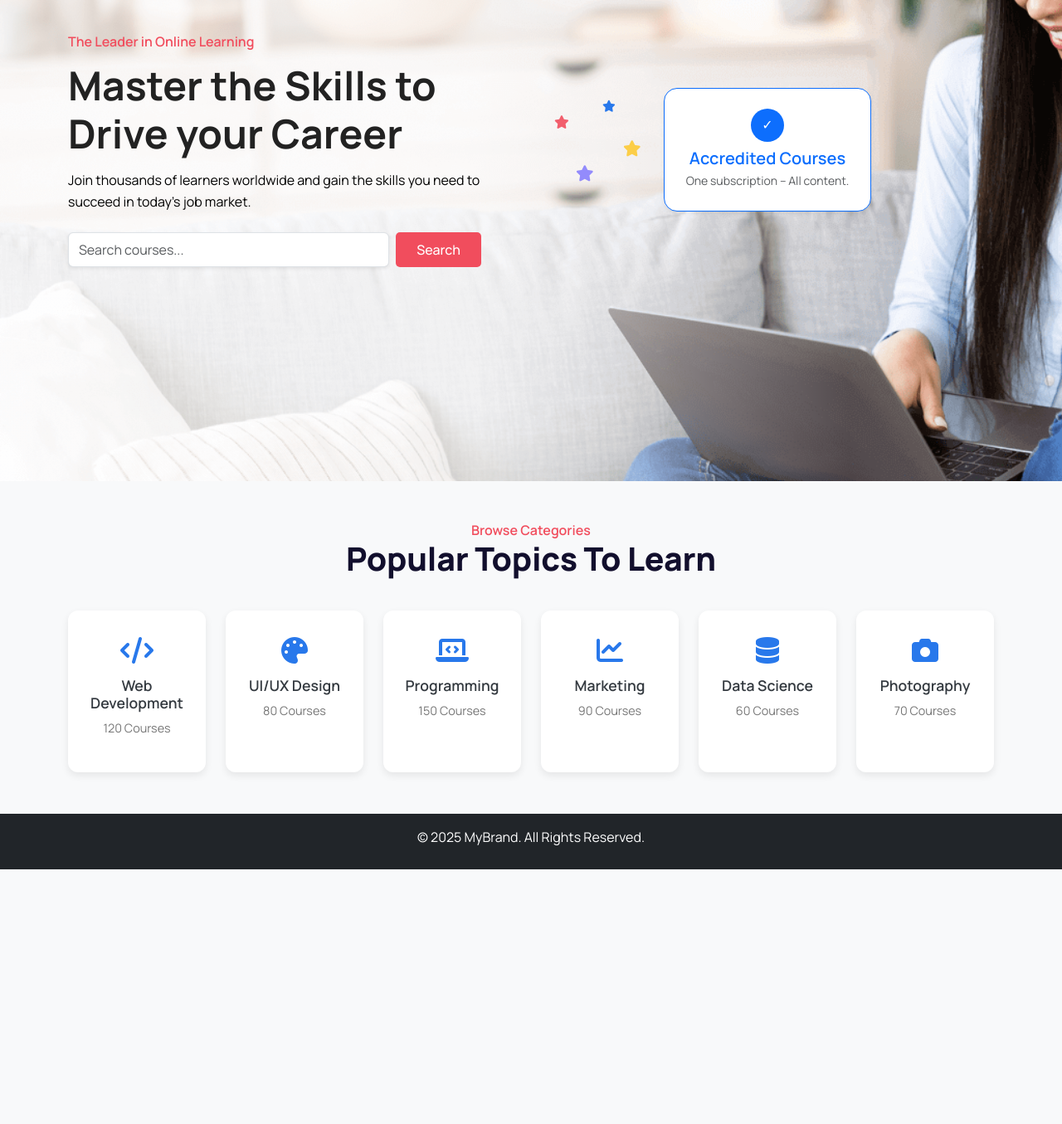
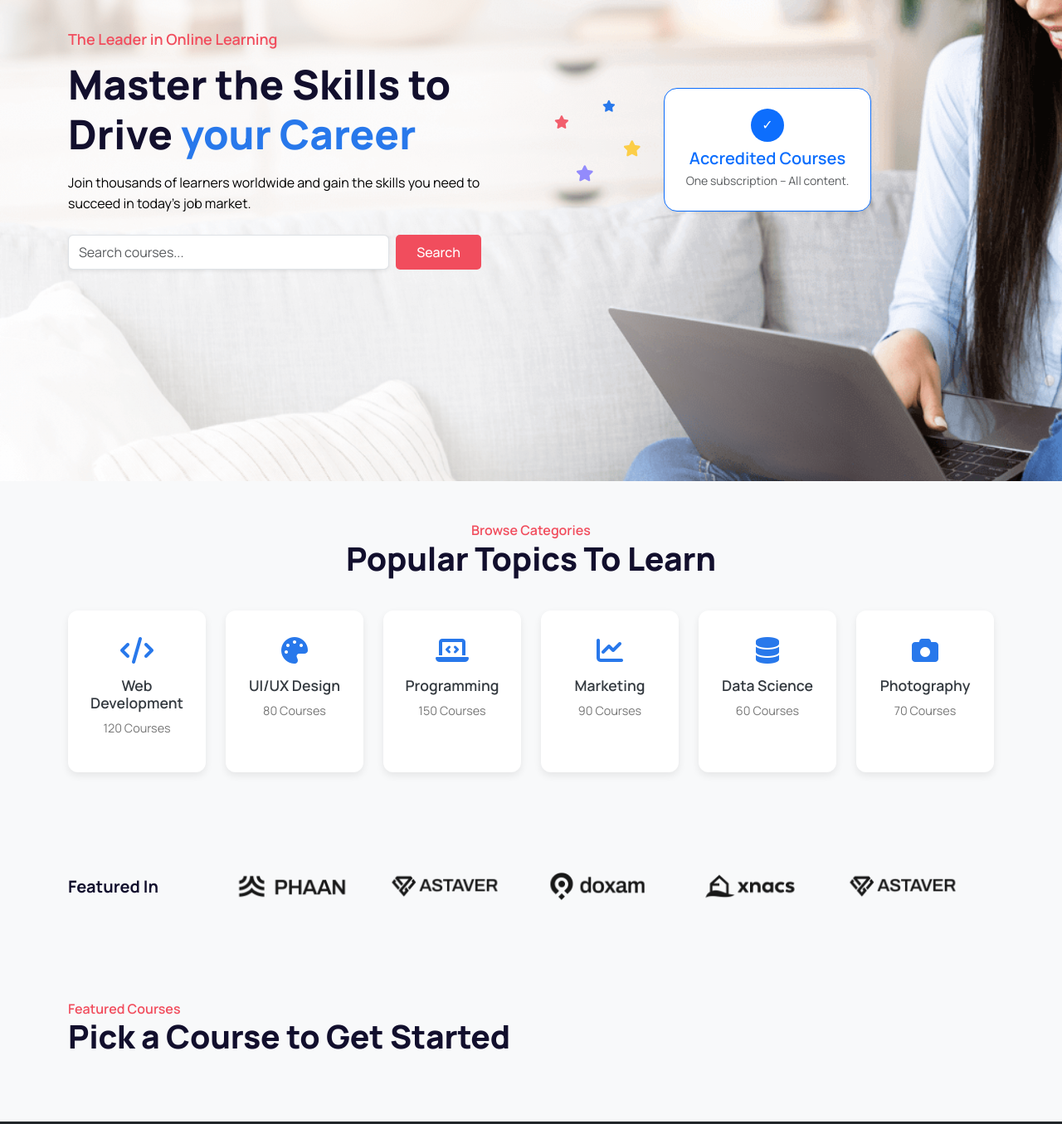
Before and after one commit to emonmahdi/tech-academy-website, a plain HTML site: page index.html in a window 1280 px wide. Shown: the part 300-1655 px from the top of the page at 83% size. Before the commit the page ends 1348 px from the top, so only its background shows below. Drawn offline with Linux system fonts and the light colour scheme.

Commit message:
featured course logo slider area done

```diff
--- a/css/style.css
+++ b/css/style.css
@@ -7,7 +7,7 @@
   --primary-color: #2878eb;
   --button-color: #f14d5d;
   --sub-text-color: #f14d5d;
-  --sub-title-color: #120F2D;
+  --sub-title-color: #120f2d;
 }
 /* Reset Default Browser Styles */
 * {
@@ -119,26 +119,25 @@ textarea:focus {
   outline: none;
 }
 
-
 /* ======================Common Section Styles Start====================== */
-#course-categories{
-    padding: 50px 0;;
+#course-categories, #featured-course-section {
+  padding: 50px 0;
 }
-.section-title{
+.section-title {
   text-align: center;
   margin-bottom: 40px;
 }
-.section-title h6{
+.section-title h6 {
   margin-bottom: 0;
-    color:var(--sub-text-color)
+  color: var(--sub-text-color);
 }
-.section-title h2{
-    color:var(--sub-title-color);
+.section-title h2 {
+  color: var(--sub-title-color);
   margin: 0 0 -10px 0;
   font-size: 39px;
   font-weight: 800;
   line-height: 46px;
-    letter-spacing: -.2px;
+  letter-spacing: -0.2px;
 }
 /* ======================Common Section Styles End====================== */
 /* ======================Navbar Start====================== */
@@ -202,11 +201,21 @@ textarea:focus {
 }
 
 .hero-text h1 {
-  font-weight: 700;
-  color: #222;
+  color: #120f2d;
+  margin: 0 0 15px 0;
+  font-size: 49px;
+  font-weight: 800;
+  line-height: 60px;
 }
-.hero-sub-short-text{
+.hightlight-text {
+  color: var(--primary-color);
+}
+.hero-sub-short-text {
   color: var(--sub-text-color);
+  font-size: 18px;
+  font-weight: 600;
+  line-height: 23px;
+  margin: 0 0 13px 0;
 }
 
 .hero-img {
@@ -289,7 +298,8 @@ textarea:focus {
    Hero Area End
 =================================================== */
 /* =================Course Categories Section Start============================ */
-.course-categories-section{}
+.course-categories-section {
+}
 
 .category-card {
   background: #fff;
@@ -354,13 +364,74 @@ textarea:focus {
   display: inline-block;
   padding: 8px 20px;
   border-radius: 5px;
-   color:#000;
+  color: #000;
   transition: 0.3s;
 }
-.overlay-content i:hover{
-   background-color:  var(--sub-text-color);
-   color:#fff;
+.overlay-content i:hover {
+  background-color: var(--sub-text-color);
+  color: #fff;
 }
 
+/* =================Course Categories Section End============================ */
+/* =================Features Section Start============================ */
+.featured-section {
+  display: flex;
+  flex-wrap: wrap;
+}
 
-/* =================Course Categories Section End============================ */
+.featured-title {
+  font-size: 20px;
+  font-weight: 700;
+  line-height: 28px;
+  color: #120f2d;
+  margin-bottom: 0;
+}
+
+.featured-logo-wrapper {
+  display: flex;
+  align-items: center;
+  height: 80px;
+}
+
+/* .featured-logo-wrapper {
+  width: 100%;
+  overflow: hidden;
+  position: relative;
+  height: 80px;
+} */
+
+.featured-logo-track {
+  transition: transform 0.6s ease-in-out;
+}
+
+.logo-item {
+  width: 160px;
+  margin-right: 1.5rem;
+  flex-shrink: 0;
+  transition: transform 0.3s ease, filter 0.3s ease;
+  opacity: 0.9;
+  filter: grayscale(100%);
+}
+
+/* .logo-item {
+  width: 140px;
+  margin-right: 1.5rem;
+  flex-shrink: 0;
+  opacity: 0.8;
+  filter: grayscale(100%);
+  transition: all 0.3s ease;
+  vertical-align: middle;
+} */
+
+.logo-item:hover {
+  filter: none;
+  transform: scale(1.05);
+  opacity: 1;
+}
+
+/* =================Features Section End============================ */
+/* =================Featured Course Section Start============================ */
+.featured-course-section .section-title{
+    text-align: left;
+}
+/* =================Featured Course Section End============================ */
--- a/index.html
+++ b/index.html
@@ -81,7 +81,10 @@
               <p class="hero-sub-short-text fw-semibold">
                 The Leader in Online Learning
               </p>
-              <h1 class="display-5">Master the Skills to Drive your Career</h1>
+              <h1 class="main-title">
+                Master the Skills to Drive
+                <span class="hightlight-text"> your Career</span>
+              </h1>
               <p class="mt-3">
                 Join thousands of learners worldwide and gain the skills you
                 need to succeed in today’s job market.
@@ -262,6 +265,63 @@
     </div>
     <!-- Course Categories End -->
 
+    <!-- Featured Section Start -->
+    <section id="featured-section">
+      <div class="container">
+        <div class="row align-items-center featured-section py-5">
+          <div class="col-md-2 d-flex align-items-center">
+            <h3 class="featured-title">Featured In</h3>
+          </div>
+          <div class="col-md-10">
+            <div class="featured-logo-wrapper overflow-hidden">
+              <div class="featured-logo-track d-flex" id="logoTrack">
+                <img
+                  src="assets/images/features/logo1.png"
+                  class="img-fluid logo-item"
+                  alt=""
+                />
+                <img
+                  src="assets/images/features/logo2.png"
+                  class="img-fluid logo-item"
+                  alt=""
+                />
+                <img
+                  src="assets/images/features/logo3.png"
+                  class="img-fluid logo-item"
+                  alt=""
+                />
+                <img
+                  src="assets/images/features/logo4.png"
+                  class="img-fluid logo-item"
+                  alt=""
+                />
+                <img
+                  src="assets/images/features/logo5.png"
+                  class="img-fluid logo-item"
+                  alt=""
+                />
+                <img
+                  src="assets/images/features/logo3.png"
+                  class="img-fluid logo-item"
+                  alt=""
+                />
+              </div>
+            </div>
+          </div>
+        </div>
+      </div>
+    </section>
+    <!-- Featured Section End -->
+    <!-- Featured Course Section Start -->
+     <section class="featured-course-section" id="featured-course-section">
+      <div class="container">
+        <div class="section-title">
+          <h6>Featured Courses</h6>
+          <h2>Pick a Course to Get Started</h2>
+        </div>
+      </div>
+     </section>
+    <!-- Featured Course Section End -->
     <!-- Footer -->
     <footer class="text-center py-3 bg-dark text-white">
       <p>&copy; 2025 MyBrand. All Rights Reserved.</p>
@@ -270,5 +330,25 @@
     <!-- Bootstrap JS & Custom JS -->
     <script src="js/bootstrap.bundle.min.js"></script>
     <script src="js/script.js"></script>
+    <script>
+      const track = document.getElementById("logoTrack");
+      let interval = 3000;
+
+      setInterval(() => {
+        const firstLogo = track.children[0];
+        const logoWidth =
+          firstLogo.offsetWidth +
+          parseInt(getComputedStyle(firstLogo).marginRight);
+
+        track.style.transition = "transform 0.6s ease-in-out";
+        track.style.transform = `translateX(-${logoWidth}px)`;
+
+        setTimeout(() => {
+          track.style.transition = "none";
+          track.appendChild(firstLogo);
+          track.style.transform = "translateX(0)";
+        }, 600);
+      }, interval);
+    </script>
   </body>
 </html>
```
Also changed, not shown: assets/images/features/logo1.png (added), assets/images/features/logo2.png (added), assets/images/features/logo3.png (added), assets/images/features/logo4.png (added), assets/images/features/logo5.png (added). Lines whose indentation alone changed are shown as unchanged.
